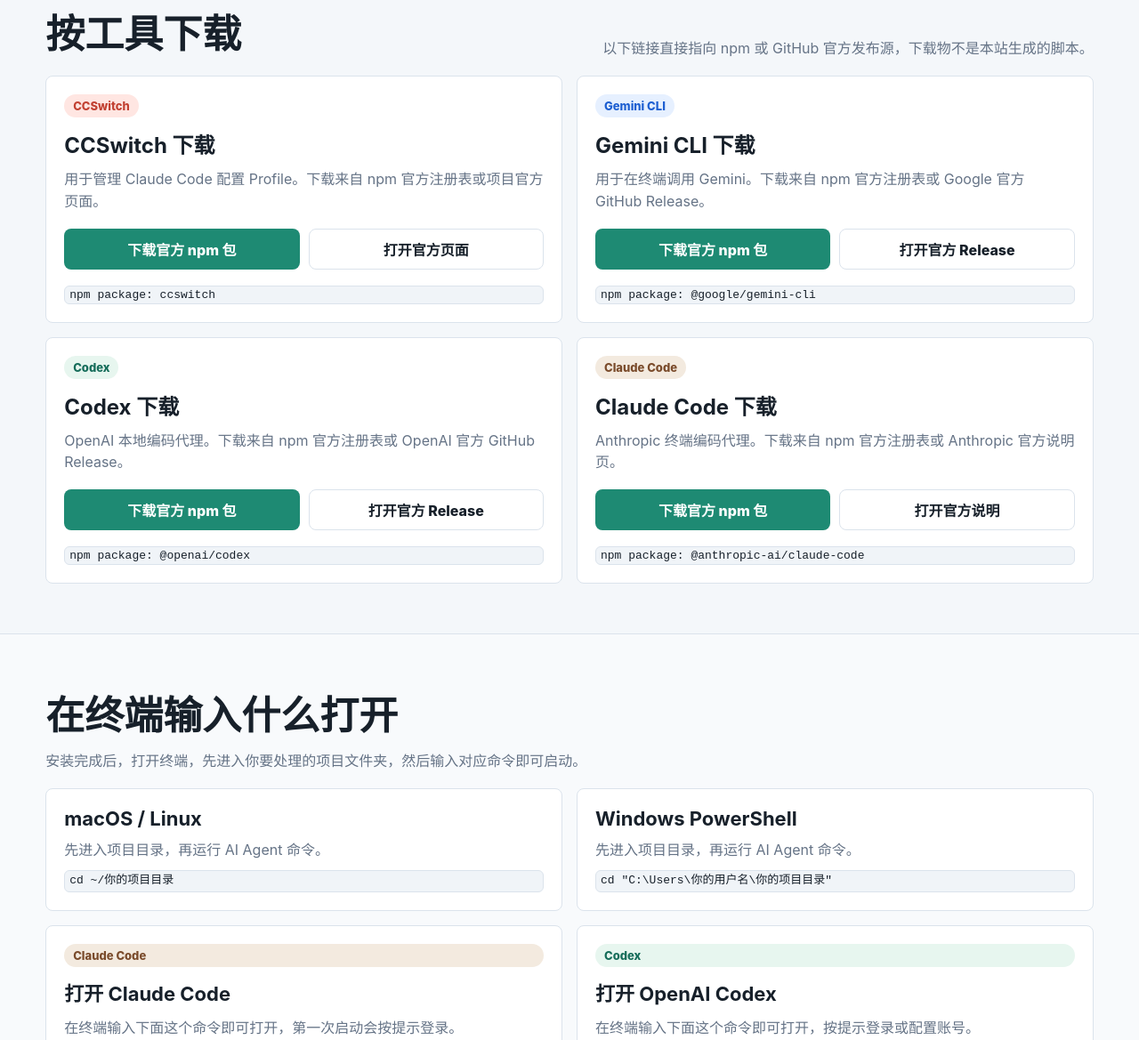
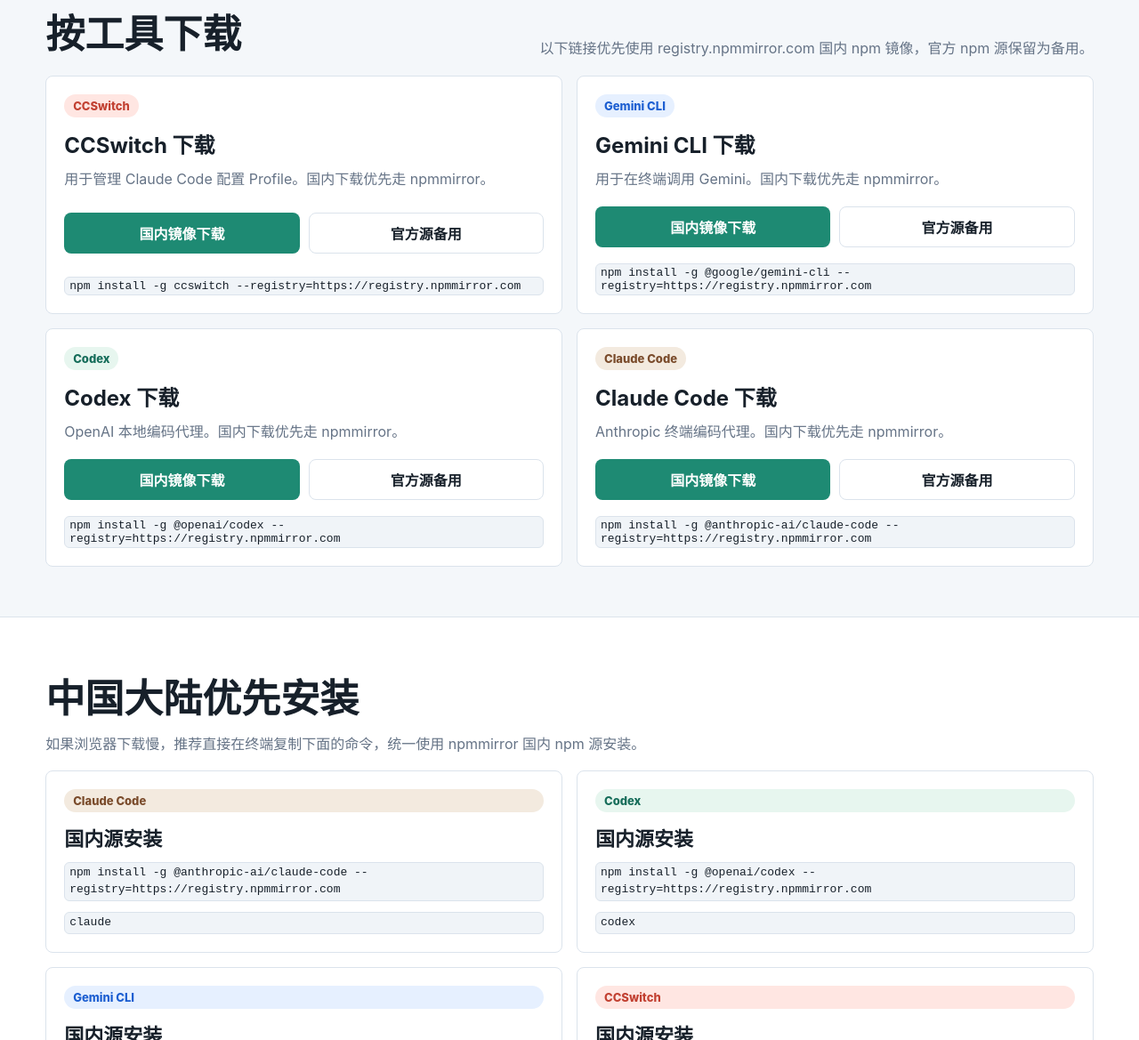
Before and after one commit to seveneleven2247/AI-agent-download, a plain HTML site: page index.html in a window 1280 px wide. Shown: the part 1631-2800 px from the top of the page at 89% size. Drawn offline with Linux system fonts and the light colour scheme.

Commit message:
Prioritize China-friendly downloads

```diff
--- a/app.js
+++ b/app.js
@@ -1,4 +1,4 @@
 (function () {
   var label = document.getElementById('detectedPlatform')
-  if (label) label.textContent = '以下链接直接指向 npm 或 GitHub 官方发布源，下载物不是本站生成的脚本。'
+  if (label) label.textContent = '以下链接优先使用 registry.npmmirror.com 国内 npm 镜像，官方 npm 源保留为备用。'
 })()
--- a/index.html
+++ b/index.html
@@ -27,6 +27,7 @@
         <a href="#codex">Codex</a>
         <a href="#claude-code">Claude Code</a>
         <a href="#downloads">下载</a>
+        <a href="#china-install">国内安装</a>
         <a href="#usage">打开命令</a>
         <a href="#mirror">R2 镜像</a>
       </nav>
@@ -38,13 +39,13 @@
           <p class="eyebrow">国内外浏览器可打开 · 无外部 CDN 依赖</p>
           <h1>AI Hub Web</h1>
           <p class="hero-text">
-            一个纯静态网页下载中心，按 CCSwitch、Gemini CLI、Codex 和 Claude Code 分门别类提供官方正版下载入口。
+            一个纯静态网页下载中心，按 CCSwitch、Gemini CLI、Codex 和 Claude Code 分门别类提供国内镜像优先、官方源备用的下载入口。
           </p>
           <div class="hero-actions">
             <a class="primary-action" href="#downloads">
               选择软件下载
             </a>
-            <a class="secondary-action" href="#tools">查看工具分类</a>
+            <a class="secondary-action" href="#china-install">复制国内安装命令</a>
           </div>
           <div class="support-row" aria-label="支持的浏览器">
             <span>Chrome</span>
@@ -66,7 +67,7 @@
       <section id="tools" class="section tools-section">
         <div class="section-heading">
           <h2>网页版工具分类</h2>
-          <p>每个分类都指向官方 npm 或 GitHub 发布源，本站不二次打包。</p>
+          <p>国内用户优先使用 npmmirror 下载，官方 npm 或 GitHub 页面作为备用。</p>
         </div>
 
         <div class="tool-jump-row" aria-label="工具快速入口">
@@ -94,7 +95,7 @@
               </div>
             </dl>
             <div class="tool-actions">
-              <a class="tool-action" href="https://registry.npmjs.org/@anthropic-ai/claude-code/-/claude-code-2.1.191.tgz">官方 npm 包</a>
+              <a class="tool-action" href="https://registry.npmmirror.com/@anthropic-ai/claude-code/-/claude-code-2.1.191.tgz">国内镜像 npm 包</a>
               <a class="tool-action secondary-tool-action" href="https://www.npmjs.com/package/@anthropic-ai/claude-code" target="_blank" rel="noopener">官方页面</a>
             </div>
           </article>
@@ -116,7 +117,7 @@
               </div>
             </dl>
             <div class="tool-actions">
-              <a class="tool-action" href="https://registry.npmjs.org/@openai/codex/-/codex-0.142.1.tgz">官方 npm 包</a>
+              <a class="tool-action" href="https://registry.npmmirror.com/@openai/codex/-/codex-0.142.1.tgz">国内镜像 npm 包</a>
               <a class="tool-action secondary-tool-action" href="https://github.com/openai/codex/releases/latest" target="_blank" rel="noopener">官方 Release</a>
             </div>
           </article>
@@ -138,7 +139,7 @@
               </div>
             </dl>
             <div class="tool-actions">
-              <a class="tool-action" href="https://registry.npmjs.org/@google/gemini-cli/-/gemini-cli-0.47.0.tgz">官方 npm 包</a>
+              <a class="tool-action" href="https://registry.npmmirror.com/@google/gemini-cli/-/gemini-cli-0.47.0.tgz">国内镜像 npm 包</a>
               <a class="tool-action secondary-tool-action" href="https://github.com/google-gemini/gemini-cli/releases/latest" target="_blank" rel="noopener">官方 Release</a>
             </div>
           </article>
@@ -160,7 +161,7 @@
               </div>
             </dl>
             <div class="tool-actions">
-              <a class="tool-action" href="https://registry.npmjs.org/ccswitch/-/ccswitch-0.10.0-rc.4.tgz">官方 npm 包</a>
+              <a class="tool-action" href="https://registry.npmmirror.com/ccswitch/-/ccswitch-0.10.0-rc.4.tgz">国内镜像 npm 包</a>
               <a class="tool-action secondary-tool-action" href="https://github.com/TomokiMatsubuchi/ccswitch" target="_blank" rel="noopener">官方页面</a>
             </div>
           </article>
@@ -170,7 +171,7 @@
       <section id="downloads" class="section">
         <div class="section-heading">
           <h2>按工具下载</h2>
-          <p id="detectedPlatform">以下链接直接指向官方发布源。</p>
+          <p id="detectedPlatform">以下链接优先使用国内 npm 镜像，官方源保留为备用。</p>
         </div>
 
         <div class="classified-downloads">
@@ -178,55 +179,99 @@
             <div>
               <span class="tag ccswitch-tag">CCSwitch</span>
               <h3>CCSwitch 下载</h3>
-              <p>用于管理 Claude Code 配置 Profile。下载来自 npm 官方注册表或项目官方页面。</p>
+              <p>用于管理 Claude Code 配置 Profile。国内下载优先走 npmmirror。</p>
             </div>
             <div class="download-actions">
-              <a class="card-action full-action" href="https://registry.npmjs.org/ccswitch/-/ccswitch-0.10.0-rc.4.tgz">下载官方 npm 包</a>
-              <a class="card-action full-action secondary-card-action" href="https://github.com/TomokiMatsubuchi/ccswitch" target="_blank" rel="noopener">打开官方页面</a>
+              <a class="card-action full-action" href="https://registry.npmmirror.com/ccswitch/-/ccswitch-0.10.0-rc.4.tgz">国内镜像下载</a>
+              <a class="card-action full-action secondary-card-action" href="https://registry.npmjs.org/ccswitch/-/ccswitch-0.10.0-rc.4.tgz">官方源备用</a>
             </div>
-            <code>npm package: ccswitch</code>
+            <code>npm install -g ccswitch --registry=https://registry.npmmirror.com</code>
           </article>
 
           <article class="classified-card" data-tool="gemini">
             <div>
               <span class="tag gemini-tag">Gemini CLI</span>
               <h3>Gemini CLI 下载</h3>
-              <p>用于在终端调用 Gemini。下载来自 npm 官方注册表或 Google 官方 GitHub Release。</p>
+              <p>用于在终端调用 Gemini。国内下载优先走 npmmirror。</p>
             </div>
             <div class="download-actions">
-              <a class="card-action full-action" href="https://registry.npmjs.org/@google/gemini-cli/-/gemini-cli-0.47.0.tgz">下载官方 npm 包</a>
-              <a class="card-action full-action secondary-card-action" href="https://github.com/google-gemini/gemini-cli/releases/latest" target="_blank" rel="noopener">打开官方 Release</a>
+              <a class="card-action full-action" href="https://registry.npmmirror.com/@google/gemini-cli/-/gemini-cli-0.47.0.tgz">国内镜像下载</a>
+              <a class="card-action full-action secondary-card-action" href="https://registry.npmjs.org/@google/gemini-cli/-/gemini-cli-0.47.0.tgz">官方源备用</a>
             </div>
-            <code>npm package: @google/gemini-cli</code>
+            <code>npm install -g @google/gemini-cli --registry=https://registry.npmmirror.com</code>
           </article>
 
           <article class="classified-card" data-tool="codex">
             <div>
               <span class="tag codex-tag">Codex</span>
               <h3>Codex 下载</h3>
-              <p>OpenAI 本地编码代理。下载来自 npm 官方注册表或 OpenAI 官方 GitHub Release。</p>
+              <p>OpenAI 本地编码代理。国内下载优先走 npmmirror。</p>
             </div>
             <div class="download-actions">
-              <a class="card-action full-action" href="https://registry.npmjs.org/@openai/codex/-/codex-0.142.1.tgz">下载官方 npm 包</a>
-              <a class="card-action full-action secondary-card-action" href="https://github.com/openai/codex/releases/latest" target="_blank" rel="noopener">打开官方 Release</a>
+              <a class="card-action full-action" href="https://registry.npmmirror.com/@openai/codex/-/codex-0.142.1.tgz">国内镜像下载</a>
+              <a class="card-action full-action secondary-card-action" href="https://registry.npmjs.org/@openai/codex/-/codex-0.142.1.tgz">官方源备用</a>
             </div>
-            <code>npm package: @openai/codex</code>
+            <code>npm install -g @openai/codex --registry=https://registry.npmmirror.com</code>
           </article>
 
           <article class="classified-card" data-tool="claude">
             <div>
               <span class="tag claude-tag">Claude Code</span>
               <h3>Claude Code 下载</h3>
-              <p>Anthropic 终端编码代理。下载来自 npm 官方注册表或 Anthropic 官方说明页。</p>
+              <p>Anthropic 终端编码代理。国内下载优先走 npmmirror。</p>
             </div>
             <div class="download-actions">
-              <a class="card-action full-action" href="https://registry.npmjs.org/@anthropic-ai/claude-code/-/claude-code-2.1.191.tgz">下载官方 npm 包</a>
-              <a class="card-action full-action secondary-card-action" href="https://docs.anthropic.com/en/docs/claude-code/setup" target="_blank" rel="noopener">打开官方说明</a>
+              <a class="card-action full-action" href="https://registry.npmmirror.com/@anthropic-ai/claude-code/-/claude-code-2.1.191.tgz">国内镜像下载</a>
+              <a class="card-action full-action secondary-card-action" href="https://registry.npmjs.org/@anthropic-ai/claude-code/-/claude-code-2.1.191.tgz">官方源备用</a>
             </div>
-            <code>npm package: @anthropic-ai/claude-code</code>
+            <code>npm install -g @anthropic-ai/claude-code --registry=https://registry.npmmirror.com</code>
           </article>
         </div>
 
+      </section>
+
+      <section id="china-install" class="section china-section">
+        <div class="section-heading">
+          <div>
+            <h2>中国大陆优先安装</h2>
+            <p>如果浏览器下载慢，推荐直接在终端复制下面的命令，统一使用 npmmirror 国内 npm 源安装。</p>
+          </div>
+        </div>
+
+        <div class="install-grid">
+          <article class="command-card">
+            <span class="tag claude-tag">Claude Code</span>
+            <h3>国内源安装</h3>
+            <code>npm install -g @anthropic-ai/claude-code --registry=https://registry.npmmirror.com</code>
+            <code>claude</code>
+          </article>
+
+          <article class="command-card">
+            <span class="tag codex-tag">Codex</span>
+            <h3>国内源安装</h3>
+            <code>npm install -g @openai/codex --registry=https://registry.npmmirror.com</code>
+            <code>codex</code>
+          </article>
+
+          <article class="command-card">
+            <span class="tag gemini-tag">Gemini CLI</span>
+            <h3>国内源安装</h3>
+            <code>npm install -g @google/gemini-cli --registry=https://registry.npmmirror.com</code>
+            <code>gemini</code>
+          </article>
+
+          <article class="command-card">
+            <span class="tag ccswitch-tag">CCSwitch</span>
+            <h3>国内源安装</h3>
+            <code>npm install -g ccswitch --registry=https://registry.npmmirror.com</code>
+            <code>ccswitch init</code>
+          </article>
+        </div>
+
+        <div class="terminal-note">
+          <strong>网络说明：</strong>
+          <span>这些命令只能解决 npm 下载问题。Claude、Codex、Gemini 登录和模型调用仍取决于对应官方服务在你当前网络下是否可访问。</span>
+        </div>
       </section>
 
       <section id="usage" class="section usage-section">
--- a/styles.css
+++ b/styles.css
@@ -480,10 +480,16 @@
 }
 
 .usage-primer,
-.command-grid {
+.command-grid,
+.install-grid {
   display: grid;
   grid-template-columns: repeat(2, minmax(0, 1fr));
   gap: 16px;
+}
+
+.china-section {
+  border-top: 1px solid var(--line);
+  background: #ffffff;
 }
 
 .usage-primer {
@@ -513,6 +519,12 @@
 .command-list code {
   display: block;
   margin-top: 10px;
+  overflow-wrap: anywhere;
+  line-height: 1.45;
+}
+
+.install-grid .command-card code {
+  display: block;
   overflow-wrap: anywhere;
   line-height: 1.45;
 }
@@ -603,6 +615,7 @@
   .tool-jump-row,
   .usage-primer,
   .command-grid,
+  .install-grid,
   .split-section,
   .checksum-section {
     grid-template-columns: 1fr;
```
Also changed, not shown: README.md, 1 other file.
